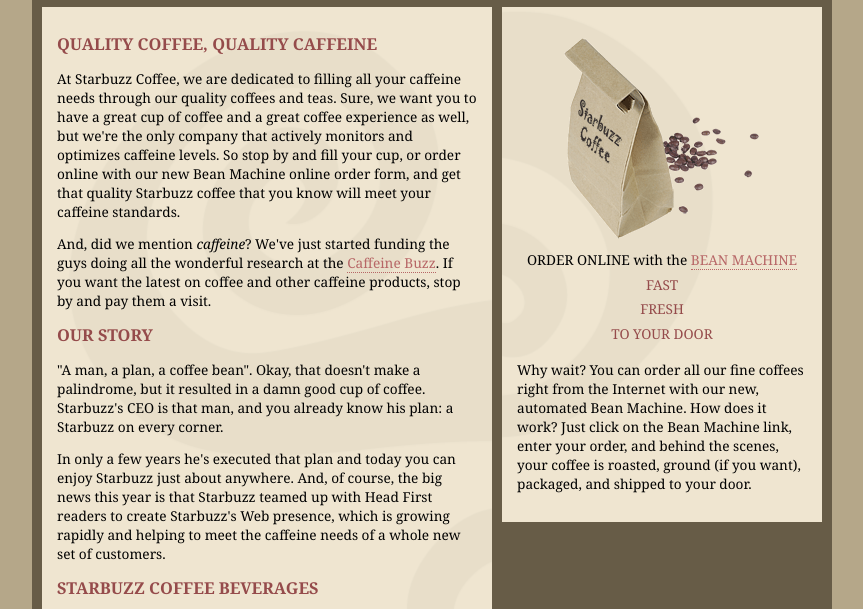
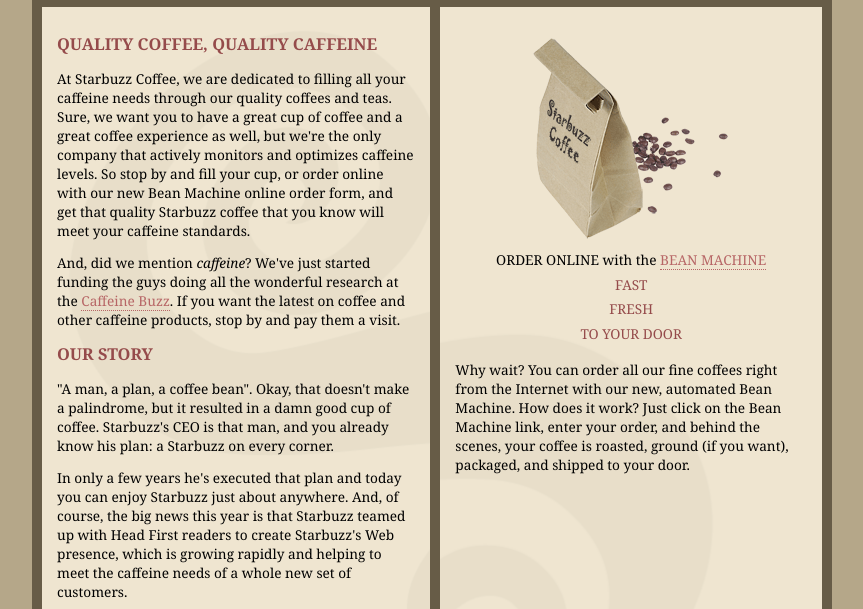
Before and after one commit to hyx2003/table-html-, a plain HTML site: page index.html in a window 1280 px wide. Shown: the part 126-735 px from the top of the page, without its empty margins (208-1071 px from the left). Drawn offline with Linux system fonts and the light colour scheme.

Commit message:
创建了一个新版本

```diff
--- a/index.html
+++ b/index.html
@@ -11,9 +11,11 @@
     <div id="header">
       <img src="images/header.gif" alt="Starbuzz Coffee header image">
     </div>
-    <div id="main">
-      <h1>QUALITY COFFEE, QUALITY CAFFEINE</h1>
-      <p>
+    <div id="tableContainer">
+      <div id="tableRow">
+        <div id="main">
+          <h1>QUALITY COFFEE, QUALITY CAFFEINE</h1>
+        <p>
         At Starbuzz Coffee, we are dedicated to filling all your  caffeine needs through our
         quality coffees and teas. Sure, we want you to have a great cup of coffee and a great
         coffee experience as well, but we're the only company that actively monitors and
@@ -78,6 +80,8 @@
         (if you want), packaged, and shipped to your door.
       </p>
     </div>
+    </div>
+  </div>
     <div id="footer">
       &copy; 2012, Starbuzz Coffee
       <br>
--- a/starbuzz.css
+++ b/starbuzz.css
@@ -7,24 +7,24 @@ body {
 
 #header {
   background-color: #675c47;
-  margin:           10px;
+  margin:           10px 10px 0px 10px;
   height:           108px;
 }
 
 #main {
+  display:          table-cell;
   background:       #efe5d0 url(images/background.gif) top left;
   font-size:        105%;
   padding:          15px;
-  margin:           0px 10px 10px 10px;
-  width:            420px;
-  float:            left;
+  vertical-align:   top;
 }
 
 #sidebar {
+  display:          table-cell;
   background:       #efe5d0 url(images/background.gif) bottom right;
   font-size:        105%;
   padding:          15px;
-  margin:           0px 10px 10px 470px;
+  vertical-align:   top;
 }
 
 #footer {
@@ -32,7 +32,7 @@ body {
   color:            #efe5d0;
   text-align:       center;
   padding:          15px;
-  margin:           10px;
+  margin:           0px 10px 10px 10px;
   font-size:        90%;
   clear:            left;
 }
@@ -67,3 +67,10 @@ a:visited {
   margin-left:      auto;
   margin-right:     auto;
 }
+#tableContainer {
+display: table;
+border-spacing: 10px;
+}
+#tableRow {
+  display: table-row;
+}
```
